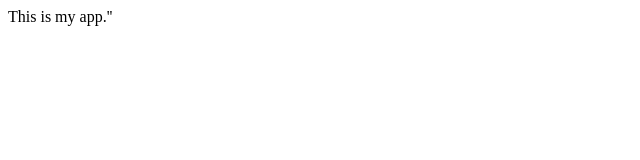
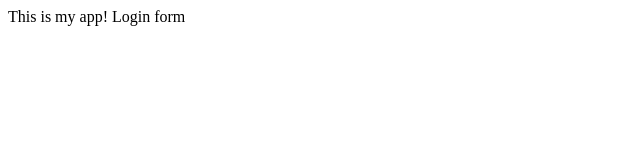
Before and after one commit to djulia0/myappsample, a plain HTML site: page index.html in a window 1280 px wide. Shown: the full height of the page, 0-640 px from the left. Drawn offline with Linux system fonts and the light colour scheme.

Commit message:
login form

```diff
--- /dev/null
+++ b/dir2/app2.js
@@ -0,0 +1 @@
+console.log(123);
--- a/index.html
+++ b/index.html
@@ -4,6 +4,7 @@
     </head>
 
     <body>
-        This is my app.''
+        This is my app!
+        Login form
     </body>
 </html>
```
Also changed, not shown: login.html (added, +1 -0 lines), log.txt (added).
